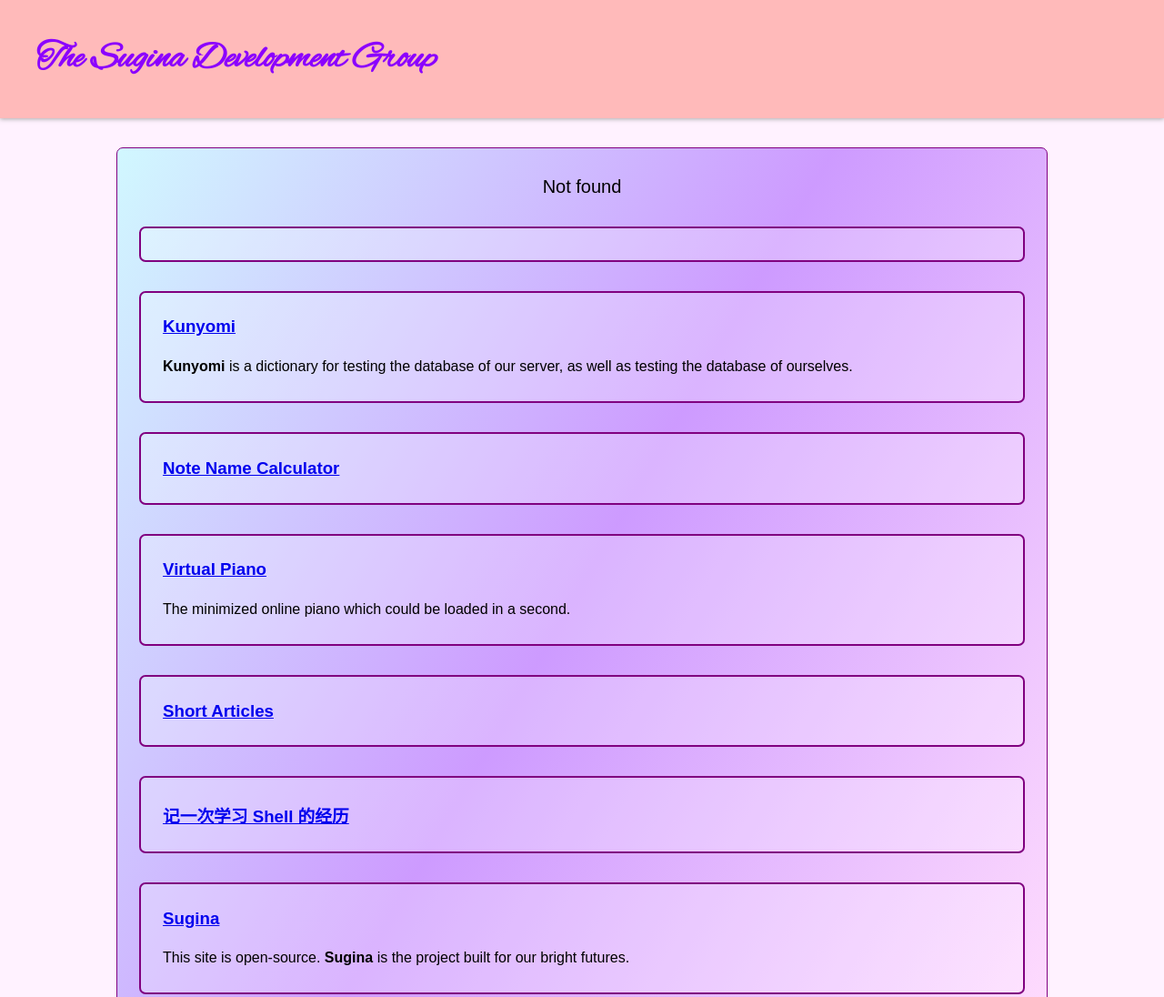
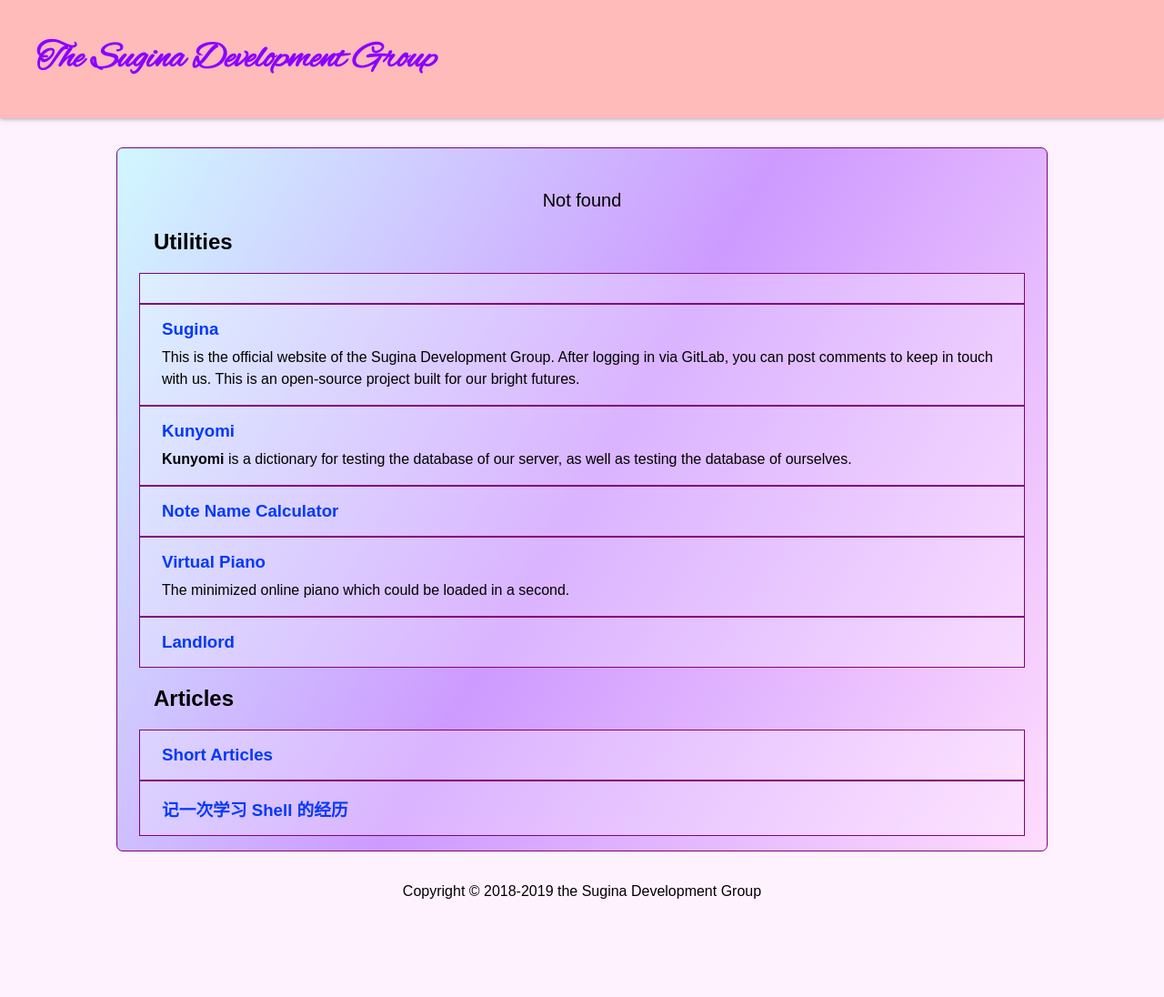
Before and after one commit to sugina-dev/sugina, a plain HTML site: page pubdyn/index.html in a window 1280 px wide. Shown: the top 1096 px of the page at 91% size. After the commit the page ends 1008 px from the top, so only its background shows below. Drawn offline with nearby package versions, Linux system fonts and the light colour scheme; no server answers; files whose address does not match are found by name.

Commit message:
Split landlord

```diff
--- a/pubdyn/files_index/index.css
+++ b/pubdyn/files_index/index.css
@@ -20,7 +20,7 @@ margin: 0;
 }
 
 p {
-line-height: 1.75;
+line-height: 1.5;
 }
 
 body > h1 {
@@ -38,13 +38,25 @@ body > div {
 margin: 1em;
 }
 
+a {
+text-decoration: none;
+}
+
+a:link {
+color: #0038ff;
+}
+
+a:hover {
+color: DeepPink;
+}
+
 .contents {
 background-image: linear-gradient(120deg, #a3fdff80, #9c43ff80, #ffc5fc80);
 border: 1px solid purple;
 border-radius: 7px;
 width: 80%;
 margin: 2em auto;
-padding: 1px 1em;
+padding: 1em;
 }
 
 @media screen and (max-width: 480px) {
@@ -59,12 +71,24 @@ padding-top: 1.5em;
 font-size: 125%;
 }
 
+.contents h2 {
+padding-left: 1em;
+}
+
 .contents article {
 background-color: rgba(255,255,255,0.25);
-border: 2px solid purple;
-border-radius: 7px;
-margin: 2em 0.5em;
-padding: 0.5em 1.5em;
+border: 1.5px solid purple;
+margin: 0 0.5em;
+padding: 1em 1.5em;
+}
+
+.contents article > h3 {
+margin: 0;
+}
+
+.contents article > p {
+margin-top: 0.5em;
+margin-bottom: 0;
 }
 
 .footer {
--- a/pubdyn/index.html
+++ b/pubdyn/index.html
@@ -6,32 +6,20 @@
   <title>The Sugina Development Group</title>
   <script src="files_index/index.js"></script>
   <link rel="stylesheet" href="files_index/index.css" />
-
-  <!-- live2d -->
-  <script src="https://cdn.jsdelivr.net/npm/jquery@3.2.1/dist/jquery.min.js"></script>
-  <link rel="stylesheet" href="/live2d/live2d/css/live2d.css" />
 </head>
 <body>
   <h1>The Sugina Development Group</h1>
   <div class="contents">
     <header id="header_dictum"></header>
+
+    <h2>Utilities</h2>
     <article>
       <h3 id="h3_userinfo"></h3>
     </article>
-    <span id="span_contents_useronly">
-      <article>
-        <h3><a href="board/message.html">Message Board</a></h3>
-      </article>
-    </span>
-    <span id="span_contents_adminonly">
-      <article>
-        <h3><a href="board/manage.html">Message Board Manager</a></h3>
-      </article>
-      <article>
-        <h3><a href="/pridyn/yuugure/index.htm">Yuugure</a></h3>
-      </article>
-    </span>
-    <span id="span_contents_adminonly_2"></span>
+    <article>
+      <h3><a href="https://gitlab.com/kakitsubata/sugina">Sugina</a></h3>
+      <p>This is the official website of the Sugina Development Group. After logging in via GitLab, you can post comments to keep in touch with us. This is an open-source project built for our bright futures.</p>
+    </article>
     <article>
       <h3><a href="kunyomi.html">Kunyomi</a></h3>
       <p><strong>Kunyomi</strong> is a dictionary for testing the database of our server, as well as testing the database of ourselves.</p>
@@ -43,23 +31,31 @@
       <h3><a href="piano.html">Virtual Piano</a></h3>
       <p>The minimized online piano which could be loaded in a second.</p>
     </article>
+    <article>
+      <h3><a href="landlord.html">Landlord</a></h3>
+    </article>
+
+    <h2>Articles</h2>
     <span id="span_contents_pubdyn_offprint"></span>
-    <article>
-      <h3><a href="https://gitlab.com/kakitsubata/sugina">Sugina</a></h3>
-      <p>This site is open-source. <strong>Sugina</strong> is the project built for our bright futures.</p>
-    </article>
+
+    <span id="span_contents_useronly">
+      <h2>User Utilities</h2>
+      <article>
+        <h3><a href="board/message.html">Message Board</a></h3>
+      </article>
+    </span>
+
+    <span id="span_contents_adminonly">
+      <h2>Admin Utilities</h2>
+      <article>
+        <h3><a href="board/manage.html">Message Board Manager</a></h3>
+      </article>
+      <article>
+        <h3><a href="/pridyn/yuugure/index.htm">Yuugure</a></h3>
+      </article>
+    </span>
+    <span id="span_contents_adminonly_2"></span>
   </div>
   <p class="footer">Copyright &copy; 2018-2019 the Sugina Development Group</p>
-
-  <!-- live2d -->
-  <div id="landlord">
-    <div class="message" style="opacity:0"></div>
-    <canvas id="live2d" width="280" height="250" class="live2d"></canvas>
-  </div>
-  <script type="text/javascript" src="/live2d/live2d/js/live2d.js"></script>
-  <script type="text/javascript" src="/live2d/live2d/js/message.js"></script>
-  <script type="text/javascript">
-    loadlive2d("live2d", "/live2d/live2d/model/tia/model.json");
-  </script>
 </body>
 </html>
```
Also changed, not shown: pubdyn/kunyomi.html (+1 -1 lines), pubdyn/landlord.html (added, +23 -0 lines), pubdyn/notename.html (+1 -1 lines).
